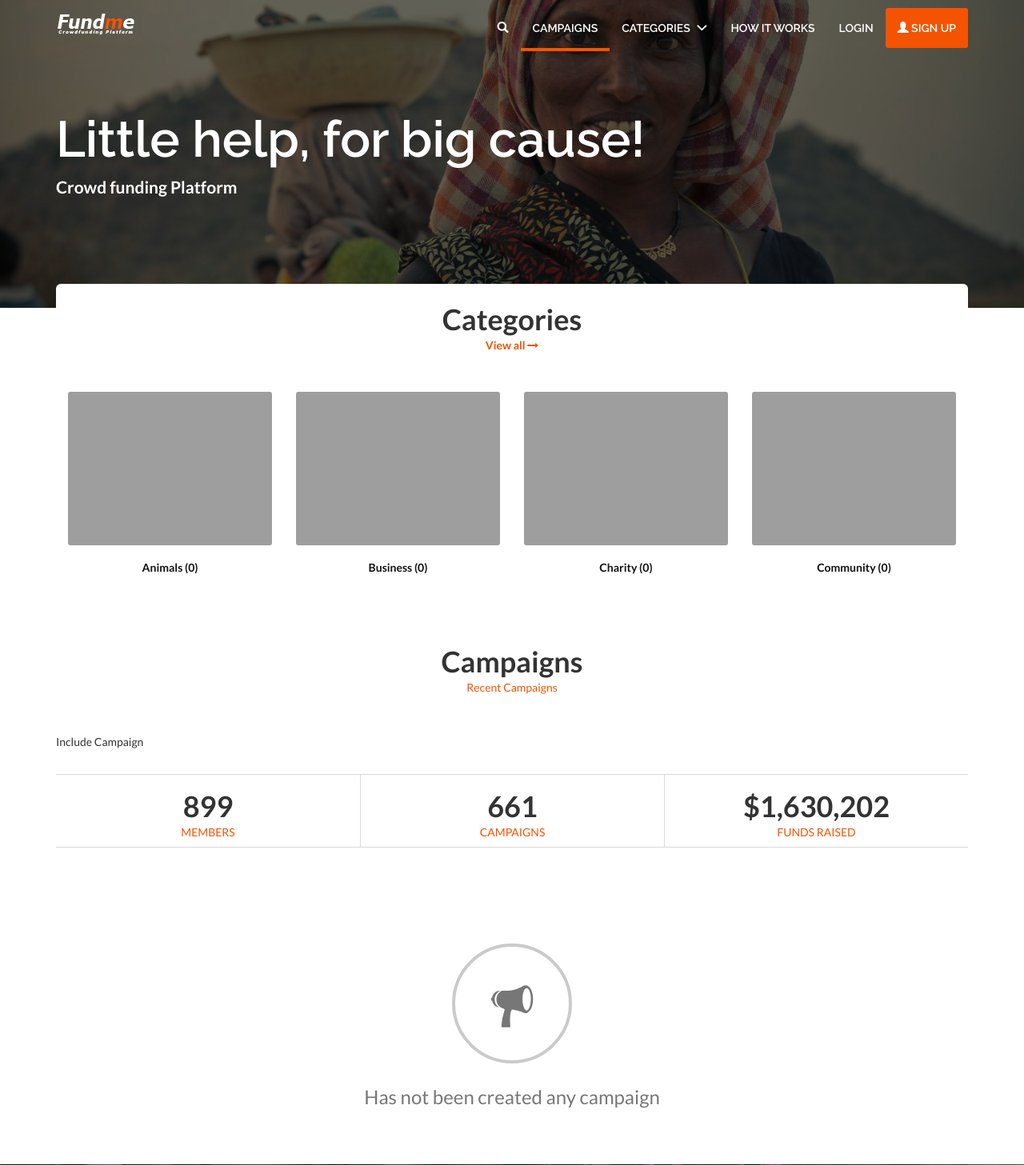
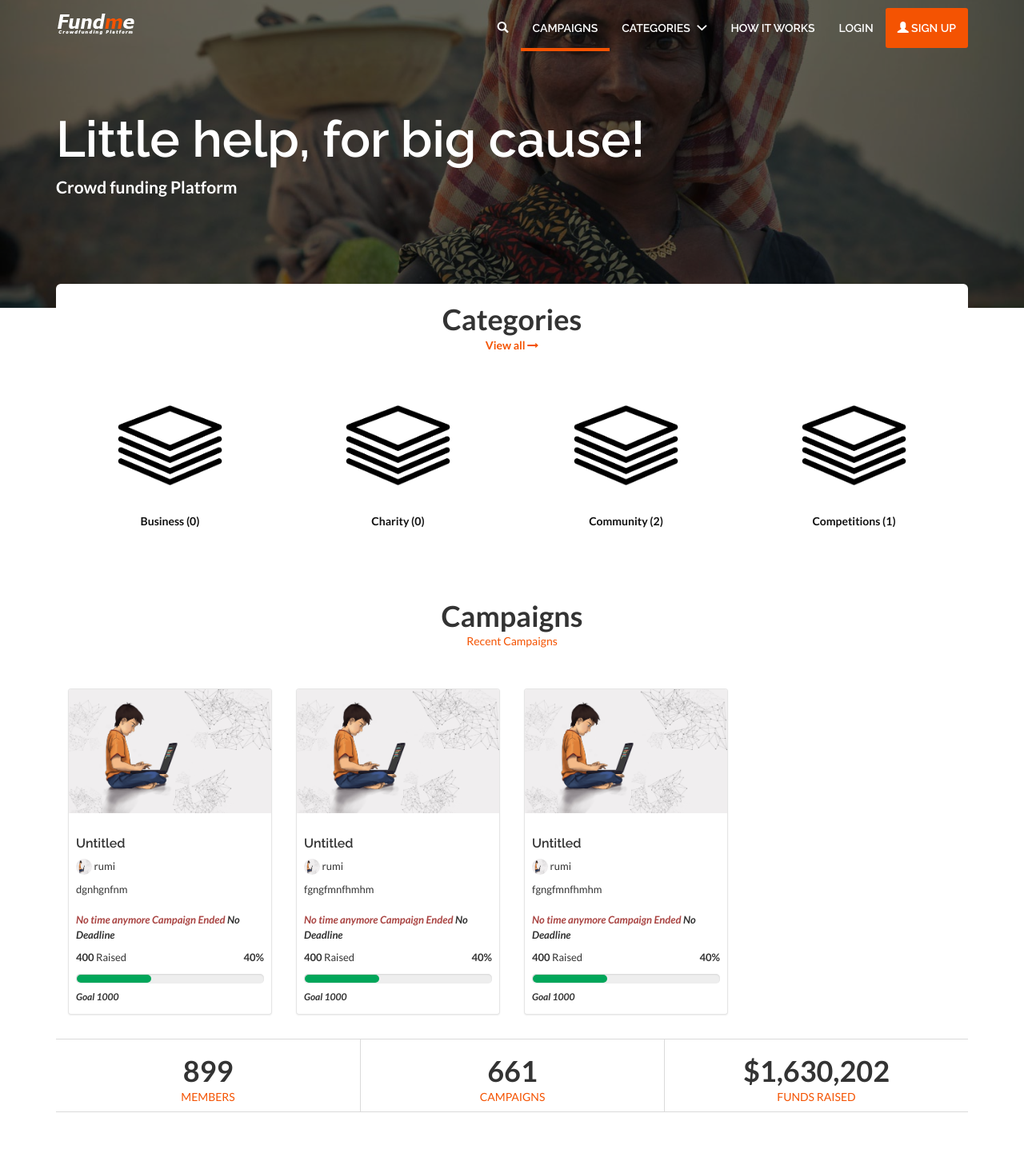
Before and after one commit to manjurulhoque/Qonty, a Django app: page / in a window 1280 px wide. Shown: the top 1457 px of the page at 80% size. Run offline with Django 3.2, Linux system fonts and the light colour scheme; data comes from the database, SQL or seed files in the repository; both versions use the stored data as it was after the commit; some libraries are stand-ins or nearby versions; some web fonts are replaced.

Commit message:
Show campaigns in home page

```diff
--- a/campaign/models.py
+++ b/campaign/models.py
@@ -1,3 +1,5 @@
+from datetime import datetime
+
 from django.db import models
 from django.utils.timezone import now
 
@@ -16,3 +18,7 @@ class Campaign(models.Model):
     goal = models.IntegerField()
     location = models.CharField(max_length=150)
     deadline = models.DateField()
+
+    def days_remaining(self):
+        delta = datetime.now().date() - self.deadline
+        return delta.days
--- a/core/models.py
+++ b/core/models.py
@@ -1,3 +1,4 @@
+import os
 from django.db import models
 
 
@@ -16,3 +17,9 @@ class Category(models.Model):
 
     def __str__(self):
         return self.name
+
+    @property
+    def category_image(self):
+        if os.path.exists(self.image.url):
+            return self.image.url
+        return "/media/categories/default.png"
--- a/core/urls.py
+++ b/core/urls.py
@@ -1,8 +1,14 @@
+from django.conf.urls.static import static
 from django.urls import path
+
+from qonty import settings
 from .views import *
 
 app_name = "core"
 
 urlpatterns = [
-    path('', home, name="home"),
+    path('', HomeView.as_view(), name="home"),
 ]
+
+if settings.DEBUG:
+    urlpatterns += static(settings.MEDIA_URL, document_root=settings.MEDIA_ROOT)
--- a/core/views.py
+++ b/core/views.py
@@ -1,5 +1,16 @@
 from django.shortcuts import render
+from django.views.generic import ListView
+
+from campaign.models import Campaign
+from core.models import Category
 
 
-def home(request):
-    return render(request, "home.html")
+class HomeView(ListView):
+    model = Campaign
+    template_name = "home.html"
+    context_object_name = "campaigns"
+
+    def get_context_data(self, **kwargs):
+        context = super().get_context_data(**kwargs)
+        context['categories'] = Category.objects.all()[:4]
+        return context
--- a/templates/home.html
+++ b/templates/home.html
@@ -21,70 +21,35 @@
             </h5>
         </div>
 
+        {% for category in categories %}
             <div class="col-lg-3 col-md-6 col-sm-6 col-xs-12 row-margin-20">
                 <a href="http://127.0.0.1:8001/category/Animals">
                     <img class="img-responsive btn-block custom-rounded"
-                     src="http://127.0.0.1:8001/public/img-category/default.jpg" alt="Animals">
+                         src="{{ category.category_image }}" alt="Animals">
                 </a>
 
                 <h1 class="title-services">
                     <a href="http://127.0.0.1:8001/category/Animals">
-                    Animals (0)
+                        {{ category.name }} ({{ category.campaign_set.count }})
                     </a>
                 </h1>
-        </div><!-- col-md-3 row-margin-20 -->
-
-        <div class="col-lg-3 col-md-6 col-sm-6 col-xs-12 row-margin-20">
-            <a href="http://127.0.0.1:8001/category/Business">
-                <img class="img-responsive btn-block custom-rounded"
-                     src="http://127.0.0.1:8001/public/img-category/default.jpg" alt="Business">
-            </a>
-
-            <h1 class="title-services">
-                <a href="http://127.0.0.1:8001/category/Business">
-                    Business (0)
-                </a>
-            </h1>
-        </div><!-- col-md-3 row-margin-20 -->
-
-        <div class="col-lg-3 col-md-6 col-sm-6 col-xs-12 row-margin-20">
-            <a href="http://127.0.0.1:8001/category/Charity">
-                <img class="img-responsive btn-block custom-rounded"
-                     src="http://127.0.0.1:8001/public/img-category/default.jpg" alt="Charity">
-            </a>
-
-            <h1 class="title-services">
-                <a href="http://127.0.0.1:8001/category/Charity">
-                    Charity (0)
-                </a>
-            </h1>
-        </div><!-- col-md-3 row-margin-20 -->
-
-        <div class="col-lg-3 col-md-6 col-sm-6 col-xs-12 row-margin-20">
-            <a href="http://127.0.0.1:8001/category/Community">
-                <img class="img-responsive btn-block custom-rounded"
-                     src="http://127.0.0.1:8001/public/img-category/default.jpg" alt="Community">
-            </a>
-
-            <h1 class="title-services">
-                <a href="http://127.0.0.1:8001/category/Community">
-                    Community (0)
-                </a>
-            </h1>
-        </div><!-- col-md-3 row-margin-20 -->
+            </div>
+        {% endfor %}
 
     </div>
 
-    {#    If campaign#}
+    {% if campaigns.count > 0 %}
+
         <div class="container margin-bottom-40">
             <div class="col-md-12 btn-block margin-bottom-40">
-            <h1 class="btn-block text-center class-montserrat margin-bottom-zero none-overflow">
-                Campaigns</h1>
+                <h1 class="btn-block text-center class-montserrat margin-bottom-zero none-overflow">Campaigns</h1>
                 <h5 class="btn-block text-center class-montserrat subtitle-color">Recent Campaigns</h5>
             </div>
 
             <div class="margin-bottom-30">
-            Include Campaign
+                {% for campaign in campaigns %}
+                    {% include "includes/campaign.html" with campaign=campaign %}
+                {% endfor %}
             </div>
 
             <div class="row margin-bottom-40">
@@ -117,7 +82,7 @@
 
         </div><!-- container wrap-ui -->
 
-    {#    else#}
+    {% else %}
         <div class="container margin-bottom-40">
             <div class="margin-bottom-30">
                 <div class="btn-block text-center margin-top-40">
@@ -129,8 +94,7 @@
                 </h3>
             </div>
         </div>
-    {#    endif#}
-
+    {% endif %}
 
 
     <div class="jumbotron jumbotron-bottom margin-bottom-zero jumbotron-cover">
--- /dev/null
+++ b/templates/includes/campaign.html
@@ -0,0 +1,77 @@
+<div class="col-xs-12 col-sm-6 col-md-3 col-thumb">
+    <div class="thumbnail padding-top-zero">
+
+        <a class="position-relative btn-block img-grid" href="#">
+
+            {% if campaign.featured %}
+                <span class="box-featured" title="Featured Campaign">
+                    <i class="fa fa-trophy"></i>
+                </span>
+            {% endif %}
+
+            <img title="{{ campaign.title }}" src="{{ campaign.image.url }}" class="image-url img-responsive btn-block radius-image"/>
+        </a>
+
+        <div class="caption">
+            <h1 class="title-campaigns font-default">
+                <a title="{{ campaign.title }}" class="item-link" href="#">
+                    {{ campaign.title }}
+                </a>
+            </h1>
+
+            <p class="desc-campaigns">
+                {% if campaign.user %}
+                    <img src="{{ campaign.image.url }}" width="20" height="20" class="img-circle avatar-campaign"/> {{ campaign.user.username }}
+                {% else %}
+                    <img src="" width="20" height="20" class="img-circle avatar-campaign"/> User not available
+                {% endif %}
+            </p>
+
+            <p class="desc-campaigns text-overflow">
+                {{ campaign.description.strip|safe }}
+            </p>
+
+            <p class="desc-campaigns">
+              <span class="stats-campaigns margin-bottom-zero">
+
+                <em>
+                  {% if campaign.deadline %}
+                      {% if campaign.days_remaining > 0 %}
+                          <strong>{{ campaign.days_remaining }}</strong> days left
+                      {% elif campaign.days_remaining == 0 %}
+                          <strong>Last Day</strong>
+                      {% else %}
+                          <strong class="text-danger">No time anymore</strong>
+                      {% endif %}
+
+                  {% endif %}
+
+                    <strong class="text-danger">Campaign Ended</strong>
+
+                    <strong>No Deadline</strong>
+                </em>
+
+              </span>
+
+                <span class="stats-campaigns">
+                    <span class="pull-left">
+                        <strong>400</strong>
+                        Raised
+                    </span>
+                    <span class="pull-right">
+                        <strong>40%</strong>
+                    </span>
+                </span>
+
+                <span class="progress">
+                    <span class="percentage" style="width: 40%" aria-valuemin="0" aria-valuemax="100" role="progressbar"></span>
+                </span>
+            </p>
+
+            <h6 class="margin-bottom-zero">
+                <em><strong>Goal {{ campaign.goal }}</strong></em>
+            </h6>
+
+        </div><!-- /caption -->
+    </div><!-- /thumbnail -->
+</div><!-- /col-sm-6 col-md-4 -->
--- a/templates/includes/navbar.html
+++ b/templates/includes/navbar.html
@@ -10,7 +10,7 @@
                 <span class="icon-bar"></span>
                 <span class="icon-bar"></span>
             </button>
-            <a class="navbar-brand" href="http://127.0.0.1:8001">
+            <a class="navbar-brand" href="{% url 'core:home' %}">
                 <img src="http://127.0.0.1:8001/public/img/logo.png" class="logo"/>
             </a>
         </div><!-- navbar-header -->
```
Also changed, not shown: qonty.sqlite3. Lines whose indentation alone changed are shown as unchanged.
